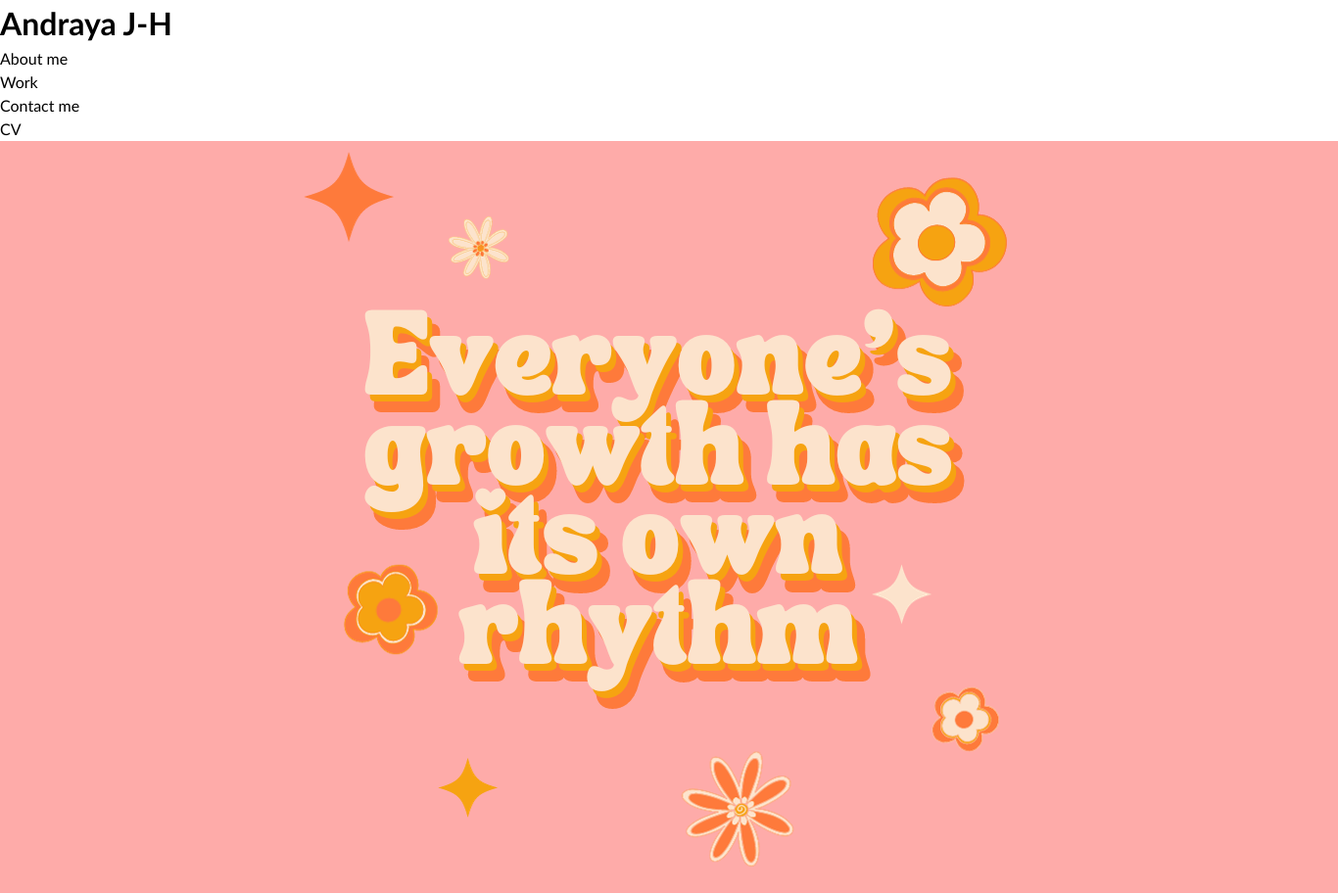
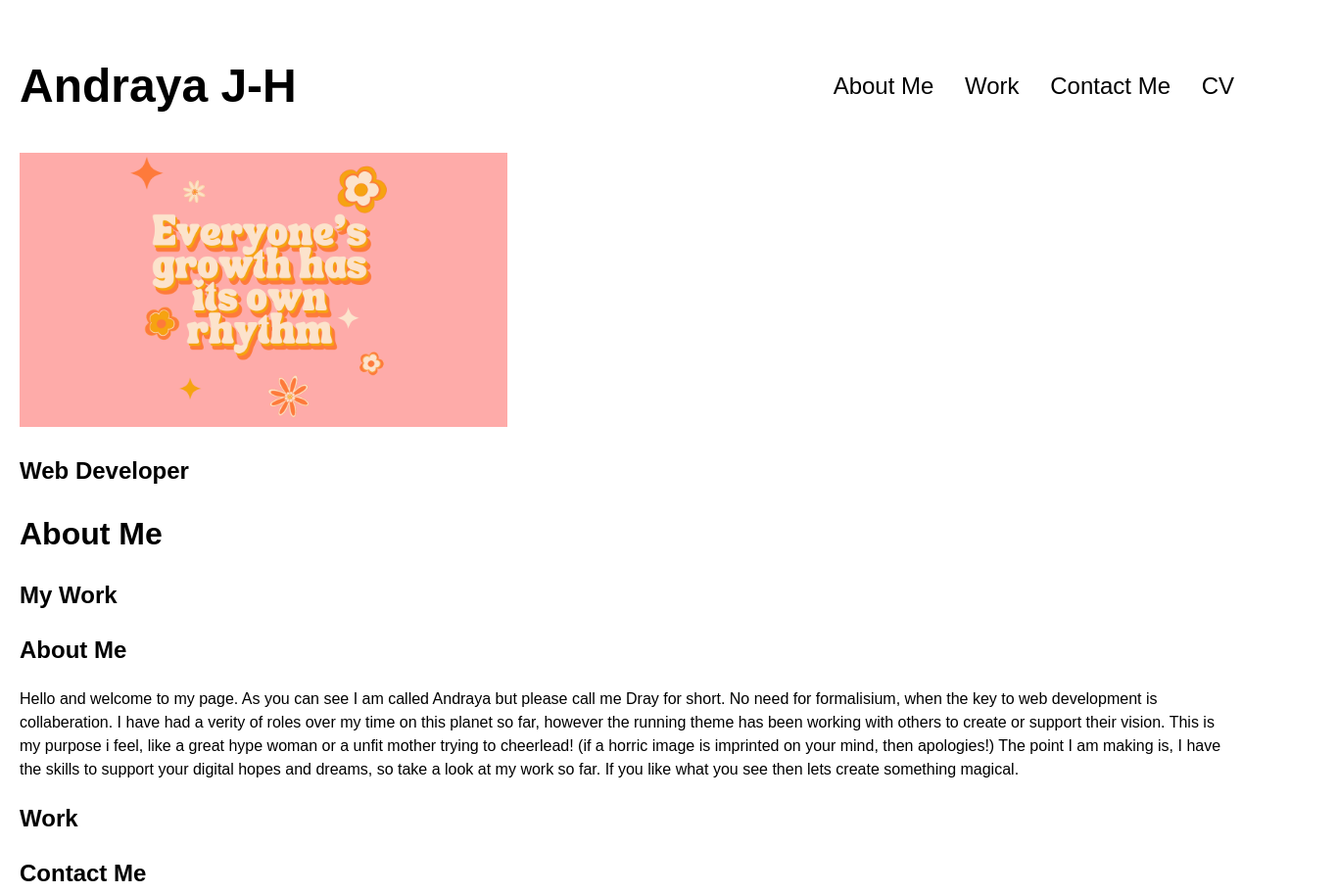
Before and after one commit to Andrayajh/My-profolio-showcase, a plain HTML site: page index.html in a window 1280 px wide. Shown: the top 913 px of the page at 98% size, 1366 px wide, since content can reach past the window. Drawn offline with Linux system fonts and the light colour scheme.

Commit message:
building on index html and css

```diff
--- a/index.html
+++ b/index.html
@@ -5,27 +5,31 @@
   <meta charset="UTF-8">
   <meta name="viewport" content="width=device-width, initial-scale=1.0">
   <meta http-equiv="X-UA-Compatible" content="ie=edge">
-  <link rel="stylesheet" href="/My-profolio-showcase/style.css" type="text/css">
+  <link rel="stylesheet" href="/My-profolio-showcase/style.css" type="text/css" style="font-family: Arial, Helvetica, sans-serif;">
   <title>Andraya J-H // Web Developer</title> <!--website title-->
 </head>
 
 <body>
   <main> <!-- need to add image of myself-->
   <!-- main logo / nav (flex area)-->
-  <header id="pagetitle">
-    <h1 style="display: inline;"> Andraya J-H</h1>
-    <nav id="navigationlinks">
-      <p>About me</p>
-  <p>Work</p>
-<p>Contact me</p>
-<p class="highlight">CV</p>
+  <header>
+   <h1 id="pagetitle">Andraya J-H</h1>
+    <nav>
+    <ul>
+      <li>About Me</li>
+      <li>Work</li>
+      <li>Contact Me</li>
+      <li>CV</li>
+    </ul>
 </nav>
-  </header>
+ </header>
 
   <!-- background banner picture, maybe add self portrait in this banner (flex or grid area)-->
   <section class="backgroundbannerstrip">
-      <img src="/My-profolio-showcase/images/banner strip hero.png" alt="retro style typefeced qoute" style="width: auto;"
-      <h3> Web Developer</h3>
+      <img src="/My-profolio-showcase/images/banner strip hero.png" alt="retro style typefeced qoute">
+  </section>
+  <section class="WebDeveloper">
+    <h2>Web Developer</h2>
   </section>
       <!-- this is side headings section-->
   </section id="PageSubheadings" class="page-summary">
--- a/style.css
+++ b/style.css
@@ -3,14 +3,55 @@
 }
 
 body {
-  margin: 0;
-  padding: 0;
-  font-family: 'Trebuchet MS', 'Lucida Sans Unicode', 'Lucida Grande', 'Lucida Sans', Arial, sans-serif;
+  margin: 10px;
+  padding: 10px;
+  display: block;
+  font-family: Arial, Helvetica, sans-serif;
   line-height: 1.5;
 }
+/* page title */
+#pagetitle {
+  display: flex;
+  flex-direction: row;
+  align-content:flex-start;
+  justify-content: space-evenly;
+  margin-right: auto;
+}
+#pagetitle h1 {
+  width: 25%;
+  font-weight:600 bold;
+}
+ /* navigation flexbox area 1 */
+ header {
+  display: flex;
+  justify-content: flex-end;
+  align-items: center;
+  padding: 50px, 50px;
+  font-size: x-large;
+ }
 
-h1,
-h2,
+ header li {
+  list-style: none;
+  display: inline-block;
+  padding: 50px, 50px;
+  margin-inline-start: 25px;
+ }
+.backgroundbannerstrip {
+  background-image: url(/My-profolio-showcase/images/banner\strip\hero.png);
+  background-repeat: no-repeat;
+  background-size: cover;
+  background-position: center;
+}
+
+img {
+  width: max-content;
+  height: 280px;
+}
+
+h2 .WebDeveloper {
+  position: absolute;
+
+}
 h3,
 h4,
 h5,
```
Also changed, not shown: 1 other file.
